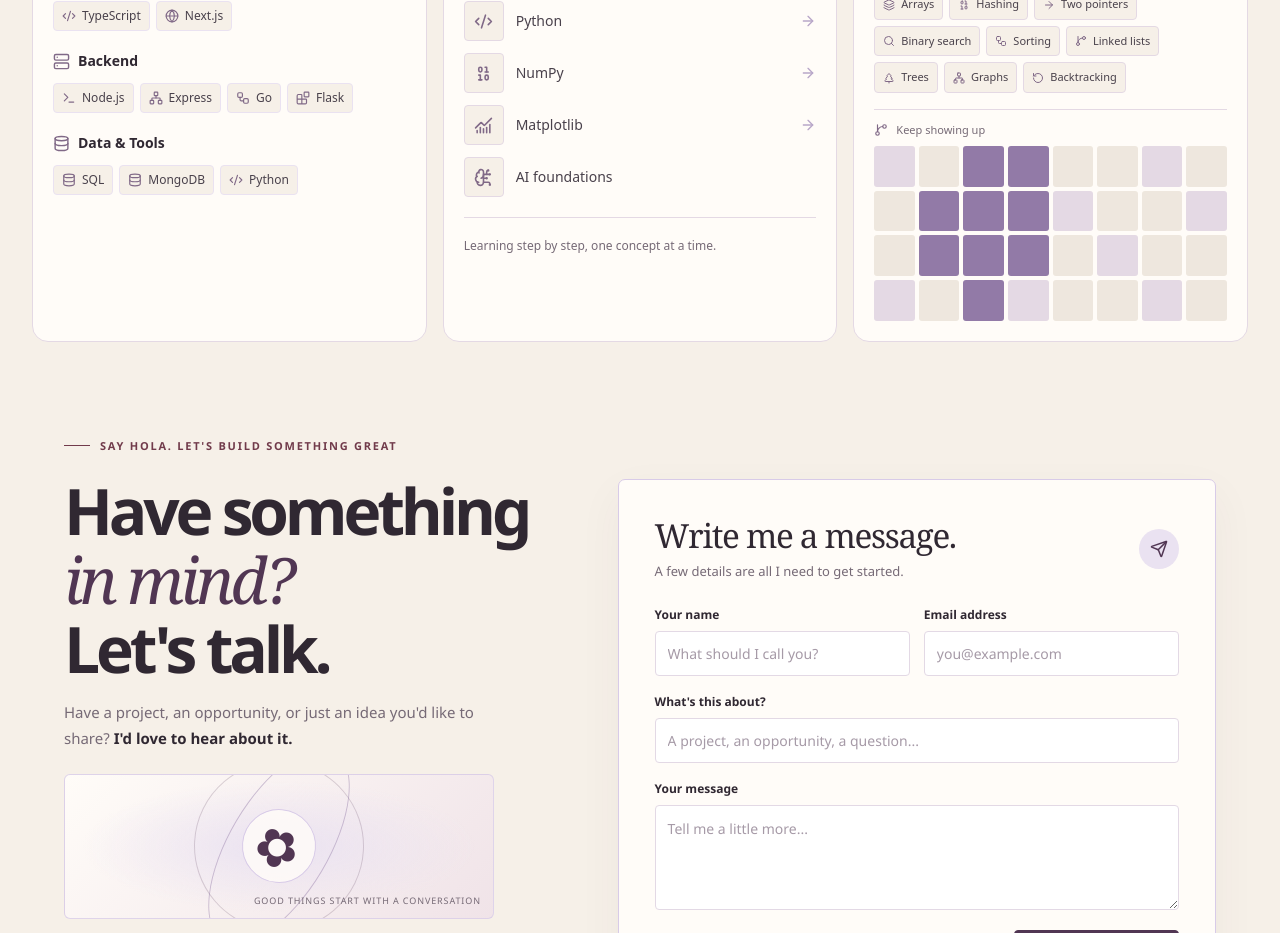
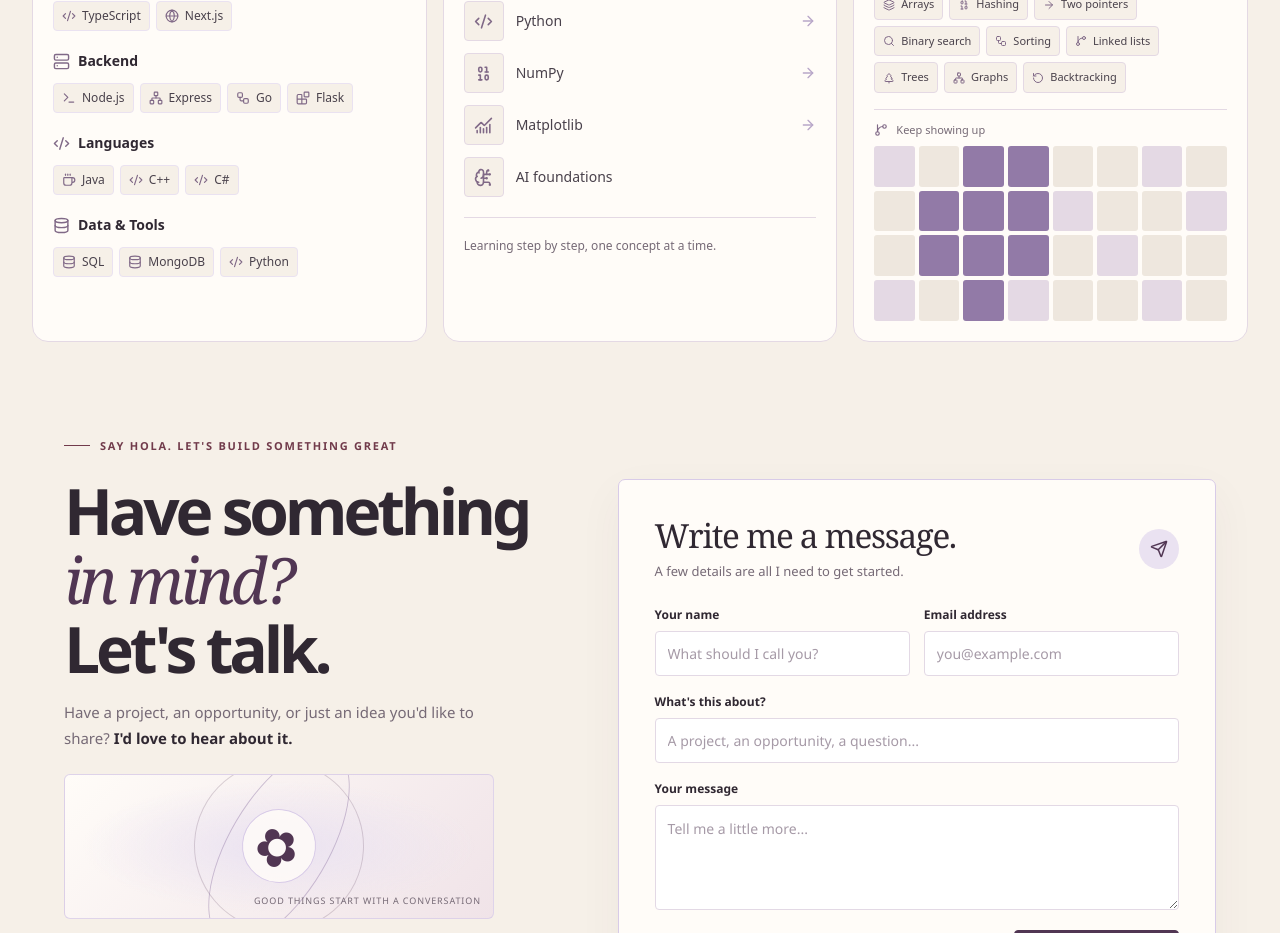
Before and after one commit to Tewobsta13/tewobsta-portfolio, a React (Vite) app: page / in a window 1280 px wide. Shown: the part 7020-7953 px from the top of the page. Built offline with nearby package versions, Linux system fonts and the light colour scheme; no server answers.

Commit message:
adding programming languages

```diff
--- a/src/components/TechMap.jsx
+++ b/src/components/TechMap.jsx
@@ -19,6 +19,7 @@ import {
   Sparkles,
   Workflow,
   Blocks,
+  Coffee,
 } from "lucide-react";
 
 const techGroups = [
@@ -34,6 +35,7 @@ const techGroups = [
       { name: "Next.js", icon: Globe },
     ],
   },
+
   {
     title: "Backend",
     icon: Server,
@@ -44,6 +46,17 @@ const techGroups = [
       { name: "Flask", icon: Blocks },
     ],
   },
+
+  {
+    title: "Languages",
+    icon: Code2,
+    technologies: [
+      { name: "Java", icon: Coffee },
+      { name: "C++", icon: Code2 },
+      { name: "C#", icon: Code2 },
+    ],
+  },
+
   {
     title: "Data & Tools",
     icon: Database,
```
